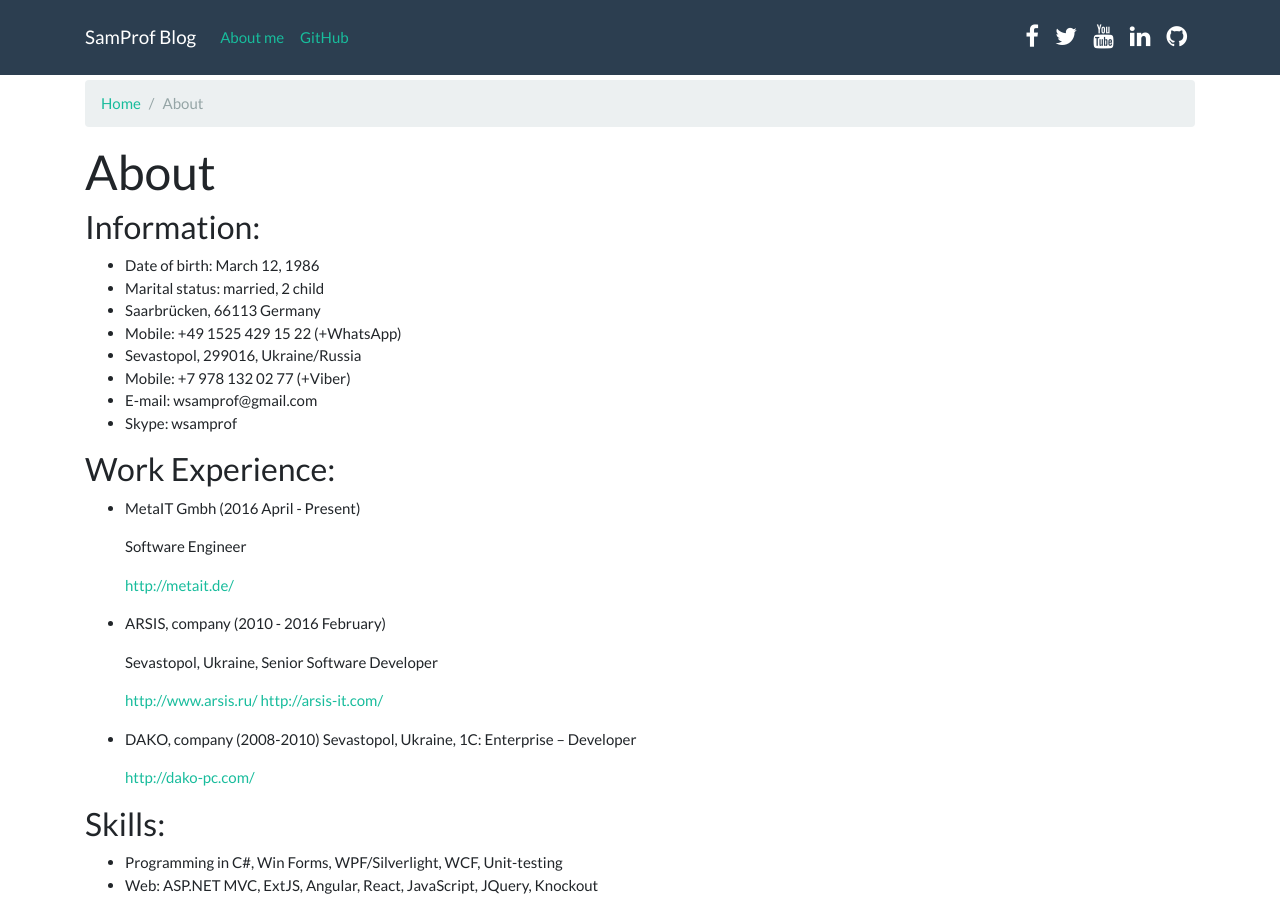
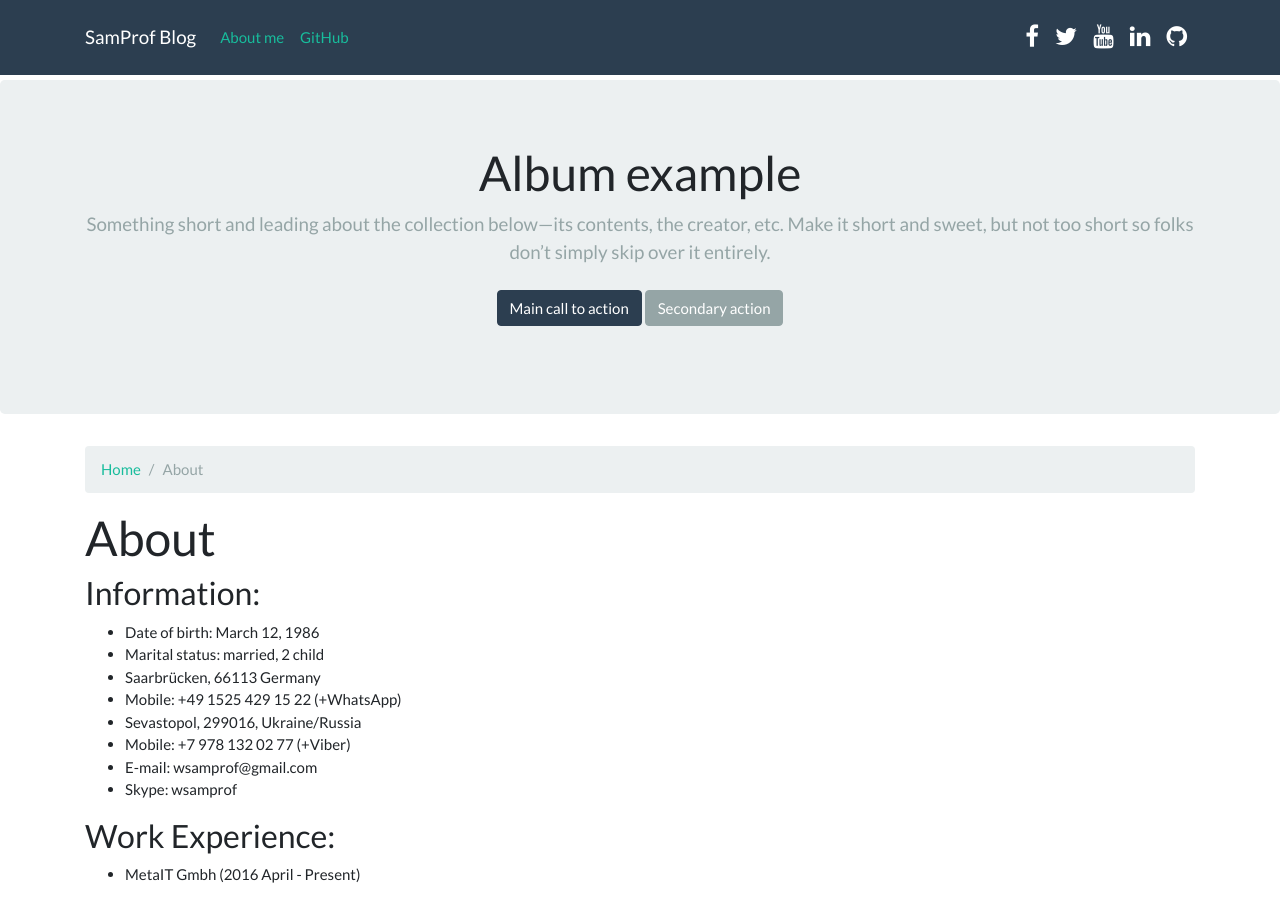
Before and after one commit to SamProf/www.samprof.com, a Jekyll site: the page built from about.md, in a window 1280 px wide and 900 px high. Built offline with Jekyll 4.4.1, drawn with Linux system fonts in a browser that asks for light colours.

```diff
--- a/_layouts/default.html
+++ b/_layouts/default.html
@@ -59,6 +59,18 @@
 </nav>
 
 <main role="main">
+
+    <section class="jumbotron text-center">
+        <div class="container">
+            <h1 class="jumbotron-heading">Album example</h1>
+            <p class="lead text-muted">Something short and leading about the collection below—its contents, the creator, etc. Make it short and sweet, but not too short so folks don’t simply skip over it entirely.</p>
+            <p>
+                <a href="#" class="btn btn-primary my-2">Main call to action</a>
+                <a href="#" class="btn btn-secondary my-2">Secondary action</a>
+            </p>
+        </div>
+    </section>
+
     <div class="container">
         {{ content }}
     </div>
```
